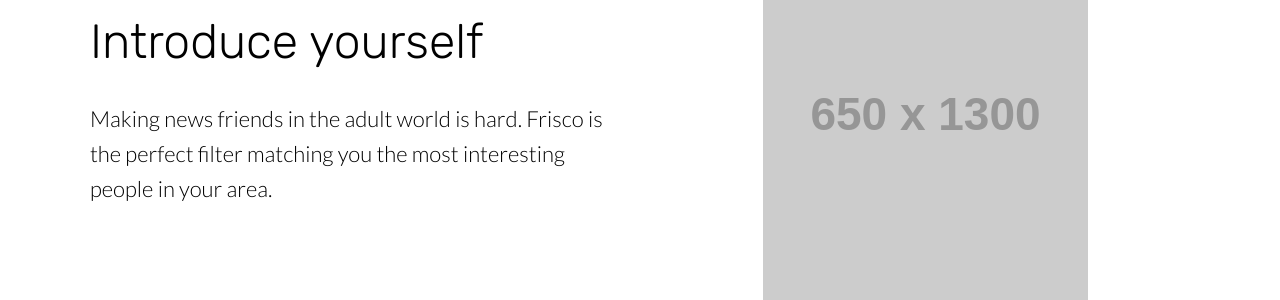
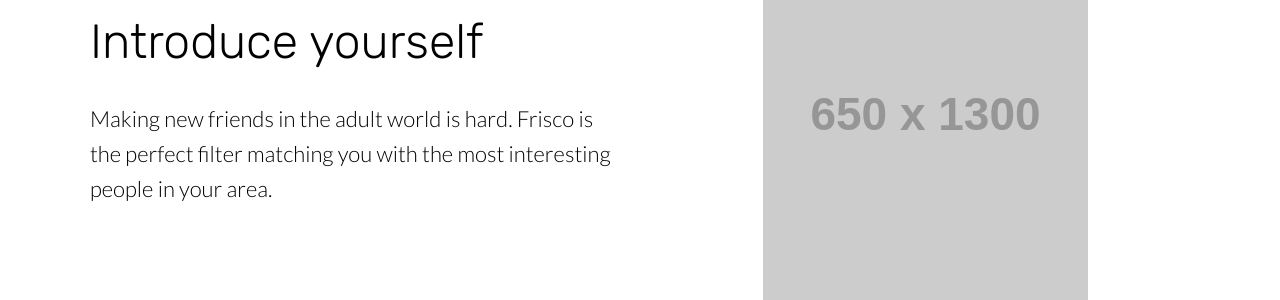
Before and after one commit to Cybrivium/cybrivium, a Jekyll site: the page built from index.html, in a window 1280 px wide and 900 px high, scrolled down 1052 px. Shown: the part 155-455 px from the top of the window. Built offline with Jekyll 4.4.1, drawn with Linux system fonts in a browser that asks for light colours; nearby versions of some CDN libraries; some of the changed text lies outside the part shown.

Commit message:
Update index.html

```diff
--- a/index.html
+++ b/index.html
@@ -21,7 +21,7 @@
 		<div class="container flex">
 			<div class="text">
 				<h2 class="editable">Introduce yourself</h2>
-				<p class="editable">Making news friends in the adult world is hard. Frisco is the perfect filter matching you the most interesting people in your area.</p>
+				<p class="editable">Making new friends in the adult world is hard. Frisco is the perfect filter matching you with the most interesting people in your area.</p>
 			</div>
 			<div class="image">
 				<img class="editable" src="http://placehold.it/650x1300" alt="Screenshot" />
@@ -33,7 +33,7 @@
 		<div class="container flex">
 			<div class="text">
 				<h2 class="editable">Pick your interests</h2>
-				<p class="editable">The more you tell Frisco the better it gets to know you. Frisco matches you with people who share similar interests with you.</p>
+				<p class="editable">The more you tell Frisco, the better it gets to know you. Frisco matches you with people who share similar interests with you.</p>
 			</div>
 			<div class="image">
 				<img class="editable" src="http://placehold.it/650x1300" alt="Screenshot" />
@@ -57,7 +57,7 @@
 		<div class="inner-hero text-container">
 			<div class="hero-text-container">
 				<h2 class="editable">Find your buddy today</h2>
-				<p class="subtext editable">It's free, fun and an exciting way to meet new people.</p>
+				<p class="subtext editable">It's free, fun, and an exciting way to meet new people.</p>
 				<div class="cta button alt"><a href="#">Join Now</a></div>
 			</div>
 		</div>
```
Also changed, not shown: other parts of index.html (+1 -1 lines).
